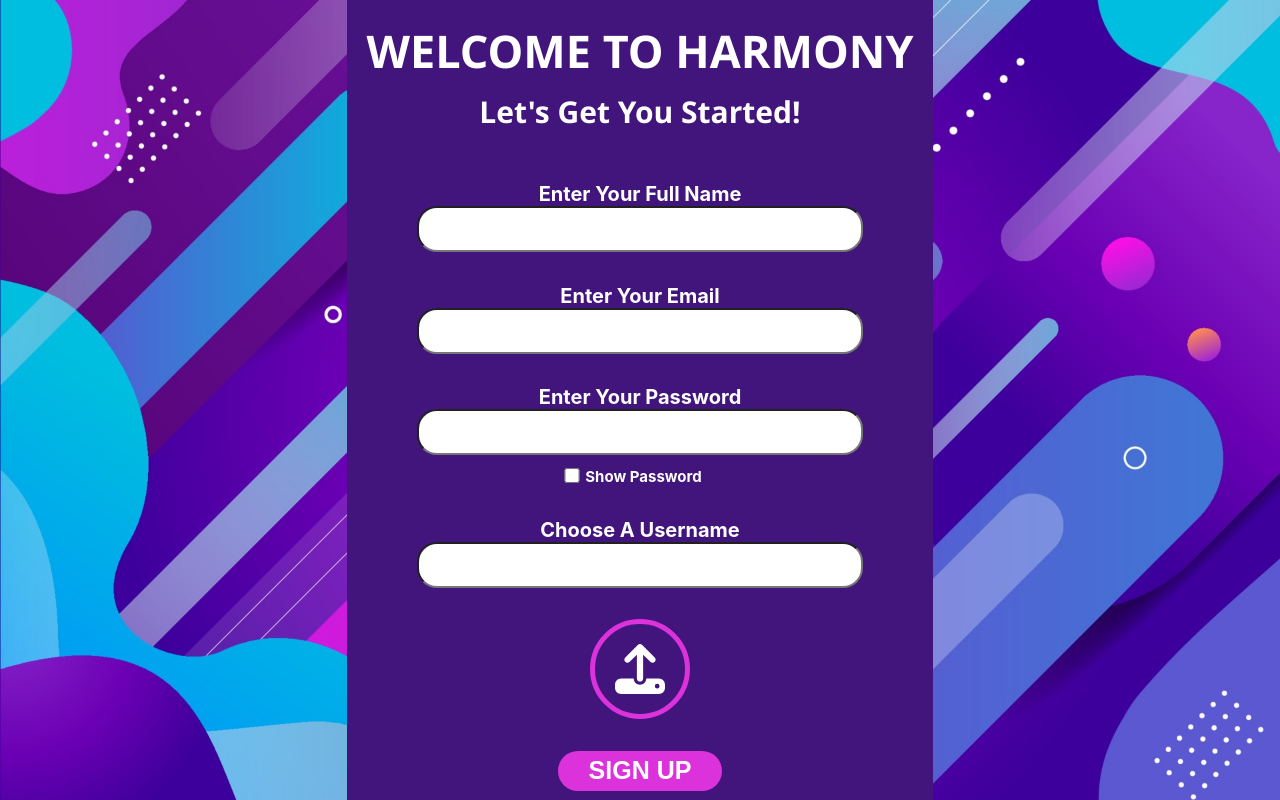
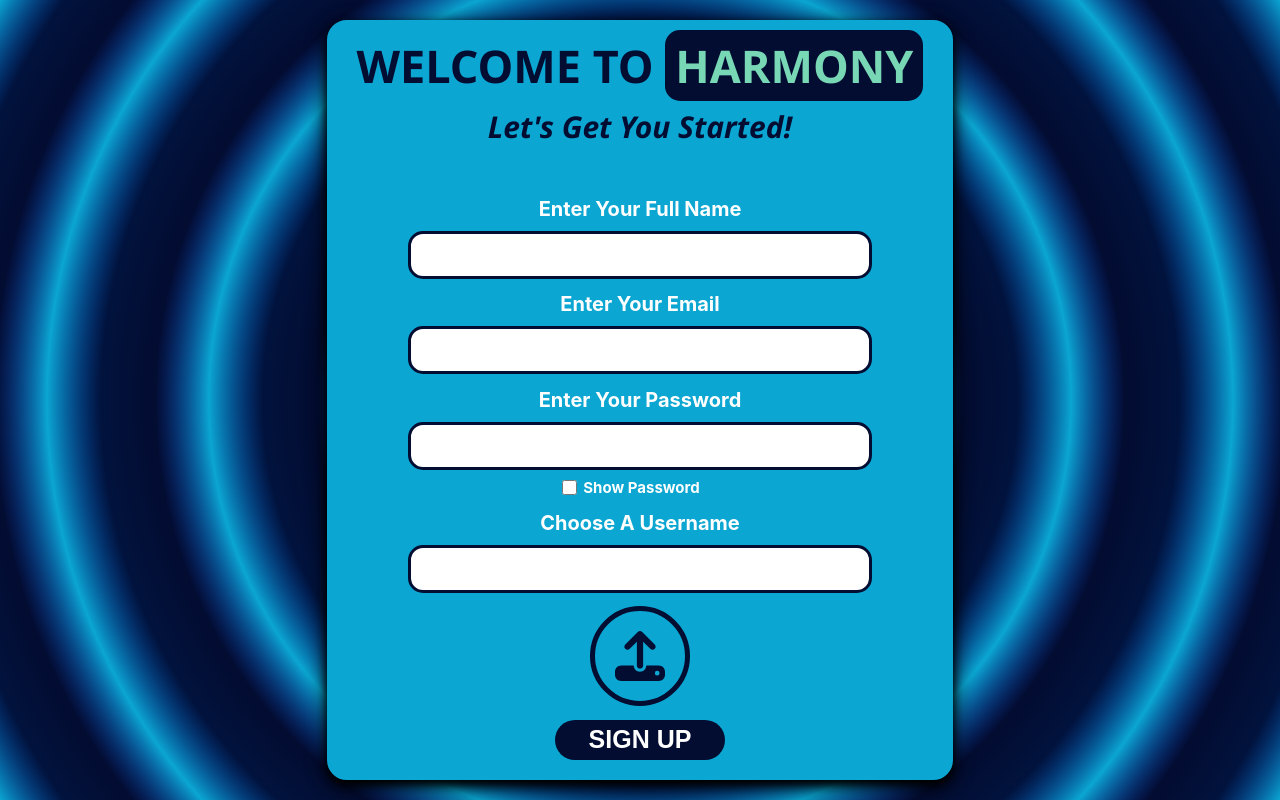
Before and after one commit to Team-Riscord/Harmony, a React (Create React App) app in the folder client/: page /signup in a window 1280 px wide. Built offline with nearby package versions, Linux system fonts and the light colour scheme.

Commit message:
revised design of the signup page

```diff
--- a/client/src/components/Signup/Signup.css
+++ b/client/src/components/Signup/Signup.css
@@ -1,10 +1,19 @@
 .signup-component {
+    --oxford-blue: #01133Dff;
+    --blue-green: rgb(11, 166, 209);
+    --oxford-blue-2: #02113Aff;
+    --oxford-blue-3: #030F36ff;
+    --indigo-dye: #154A7Fff;
+    --berkeley-blue: #072D53ff;
+    --oxford-blue-4: #00204Bff;
+    --oxford-blue-5: #01133Aff;
+    --oxford-blue-6: #001943ff;
+    --oxford-blue-7: #030C31ff;
     position: fixed;
     width: 100vw;
     height: 100vh;
-    background-image: url('../../images/login-signup-bg.jpg');
-    background-repeat: no-repeat;
-    background-size: cover;
+    /* background: radial-gradient(circle, var(--blue-green), var(--indigo-dye), var(--berkeley-blue), var(--oxford-blue), var(--oxford-blue-7)); */
+    background: repeating-radial-gradient(circle at center in hsl shorter hue, var(--oxford-blue-7), var(--oxford-blue), var(--blue-green), var(--oxford-blue-7), var(--oxford-blue), var(--blue-green), var(--oxford-blue-7), var(--oxford-blue), var(--blue-green), var(--oxford-blue-7), var(--oxford-blue), var(--blue-green), var(--oxford-blue-7), var(--oxford-blue), var(--blue-green));
     display: flex;
     justify-content: center;
     align-items: center;
@@ -14,23 +23,28 @@
 .signup-container {
     position: fixed;
     width: auto;
-    height: 100vh;
-    background-color: rgb(65, 21, 123);
+    height: 95vh;
+    border-radius: 20px;
+    background-color: var(--blue-green);
+    border: 10px solid var(--blue-green);
+    box-sizing: border-box;
+    box-shadow: 0 4px 8px 0 rgba(0, 0, 0, 1), 0 6px 20px 0 rgba(0, 0, 0, 1);
     padding: 20px;
+    padding-top: 0;
     display: block;
-    padding-top: 60px;
 }
 
 .signup-title {
     width: 100%;
     display: block;
+    margin-top: 5px;
 }
 
 .signup-title h1, .signup-title h3 {
     text-align: center;
-    color: white;
+    color: var(--oxford-blue-7);
     text-transform: uppercase;
-    font-family:'Segoe UI', Tahoma, Geneva, Verdana, sans-serif;
+    font-family: 'Segoe UI', Tahoma, Geneva, Verdana, sans-serif;
 }
 
 .signup-title h3 {
@@ -38,6 +52,14 @@
     text-transform: capitalize;
     font-size: 30px;
     margin-bottom: 0;
+    font-style: italic;
+}
+
+.signup-title span {
+    padding: 5px 10px;
+    border-radius: 15px;
+    background-color: var(--oxford-blue-7);
+    color: rgb(120, 215, 180);
 }
 
 .signup-title h1 {
@@ -55,16 +77,15 @@
 .signup-form-image-input-icon {
     color: white;
     font-size: 50px;
-    border: 5px solid rgb(220, 50, 220);
     border-radius: 50px;
     cursor: pointer;
 }
 
 .signup-form-input-icon {
-    color: white;
+    color: var(--oxford-blue-7);
     font-size: 50px;
     padding: 20px 20px;
-    border: 5px solid rgb(220, 50, 220);
+    border: 5px solid var(--oxford-blue-7);
     border-radius: 50px;
     cursor: pointer;
 }
@@ -85,22 +106,28 @@
 }
 
 .signup-form p {
-    color: rgb(255, 0, 0);
+    color: var(--oxford-blue-4);
     text-align: center;
     margin: 0;
     text-transform: lowercase;
     font-size: 17px;
+    margin-top: 5px;
+    margin-bottom: -10px;
+    font-weight: bold;
 }
 
 .signup-form input {
     width: 80%;
     justify-self: center;
     height: 40px;
-    border-radius: 20px;
+    border-radius: 15px;
     text-align: center;
     font-size: 20px;
     outline: none;
     font-weight: bold;
+    border: 3px solid var(--oxford-blue-7);
+    margin-top: 10px;
+    color: var(--oxford-blue-7)
 }
 
 
@@ -109,7 +136,6 @@
     grid-template-columns: 5% 25%;
     margin: auto;
     justify-content: center;
-    margin-top: 10px;
 }
 
 .signup-form-password-checkbox-col1 {
@@ -123,6 +149,7 @@
     grid-column: 2;
     display: flex;
     justify-content: left;
+    align-items: center;
 }
 
 #signup-form-password-checkbox {
@@ -130,11 +157,15 @@
     cursor: pointer;
 }
 
+#signup-form-password-checkbox:checked {
+    accent-color: var(--oxford-blue-7);
+}
+
 .signup-form-password-checkbox label {
     text-transform: capitalize;
     font-size: 15px;
     margin-bottom: 0;
-    margin-top: 2px;
+    margin-top: 7px;
 }
 
 .signup-form button {
@@ -144,7 +175,7 @@
     text-transform: uppercase;
     font-size: 25px;
     font-weight: bold;
-    background-color: rgb(220, 50, 220);
+    background-color: var(--oxford-blue-7);
     color: white;
     cursor: pointer;
     border: none;
@@ -152,7 +183,7 @@
 
 .signup-form button:active {
     background-color: white;
-    color: rgb(220, 50, 220);
+    color: var(--oxford-blue-7);
 }
 
 .login-page-link {
@@ -161,15 +192,17 @@
     display: flex;
     justify-content: center;
     align-items: center;
+    margin-top: 30px;
 }
 
 .login-page-link a {
-    color: white;
+    color: var(--oxford-blue-7);
+    font-weight: bold;
     text-transform: capitalize;
 }
 
 .login-page-link a:active {
-    color: rgb(220, 149, 255);
+    color: var(--indigo-dye);
 }
 
 @media only screen and (max-width: 570px) {
--- a/client/src/components/Signup/Signup.jsx
+++ b/client/src/components/Signup/Signup.jsx
@@ -241,7 +241,7 @@ const Signup = () => {
         <div className="signup-component">
             <div className="signup-container">
                 <div className='signup-title'>
-                    <h1>welcome to harmony</h1>
+                    <h1>welcome to <span>harmony</span></h1>
                     <h3>let's get you started!</h3>
                 </div>
                 <div className="signup-form">
```
Also changed, not shown: client/public/icon.png, client/src/images/icon.png (added).
